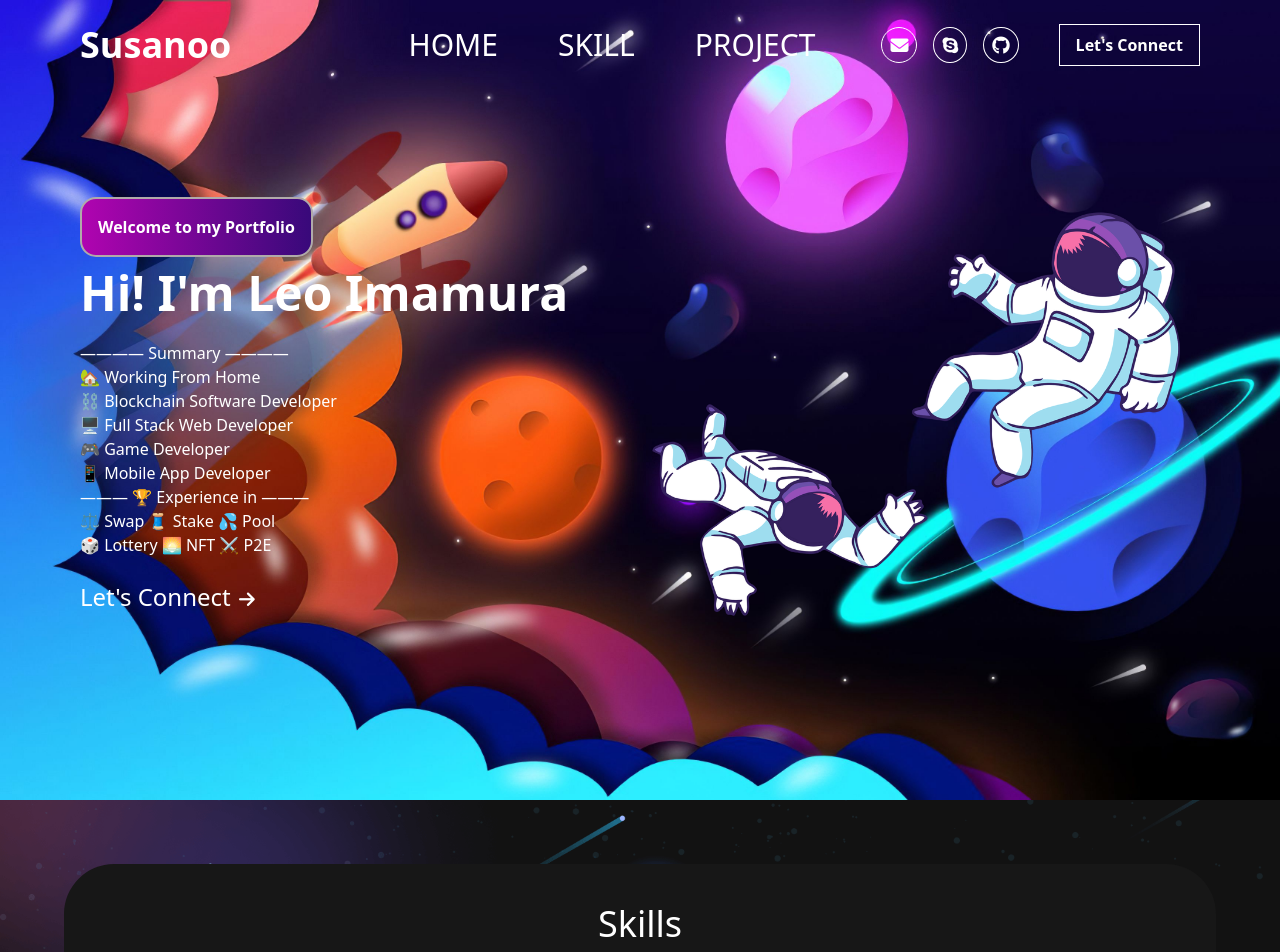
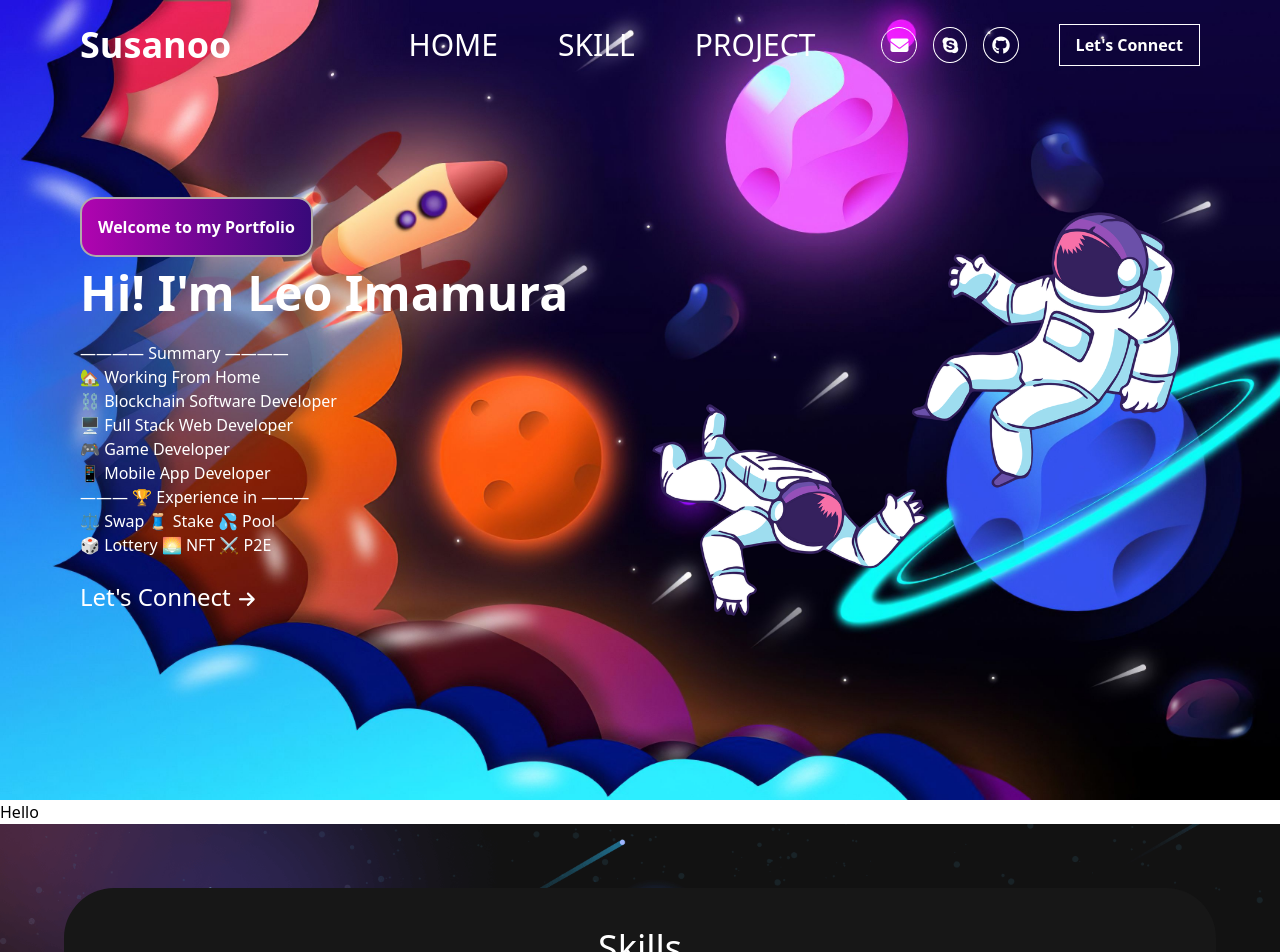
Before and after one commit to Loego/AngryPortFolio, a React (Vite) app: page / in a window 1280 px wide. Shown: the top 952 px of the page. Built offline with nearby package versions, Linux system fonts and the light colour scheme.

Commit message:
modify about

```diff
--- a/src/assets/Home.jsx
+++ b/src/assets/Home.jsx
@@ -1,20 +1,22 @@
-import React from 'react'
-import Header from "../components/Header"
-import Contact from "../components/Contact"
-import Footer from "../components/Footer"
-import Projects from "../components/Projects"
-import Skills from "../components/Skills"
+import React from "react";
+import Header from "../components/Header";
+import Contact from "../components/Contact";
+import Footer from "../components/Footer";
+import Projects from "../components/Projects";
+import Skills from "../components/Skills";
+import AboutMe from "../components/Aboutme";
 
 function Home() {
   return (
     <>
-     <Header/>
-     <Skills/>
-     <Projects/>
-     <Contact/>
-     <Footer/>
+      <Header />
+      <AboutMe />
+      <Skills />
+      <Projects />
+      <Contact />
+      <Footer />
     </>
-  )
+  );
 }
 
-export default Home
+export default Home;
--- a/src/components/Aboutme.jsx
+++ b/src/components/Aboutme.jsx
@@ -0,0 +1,12 @@
+import React from "react";
+
+const AboutMe = () => {
+  return (
+    <>
+      <div className="w-full flex">
+        <span className="w-10">Hello</span>
+      </div>
+    </>
+  );
+};
+export default AboutMe;
```
